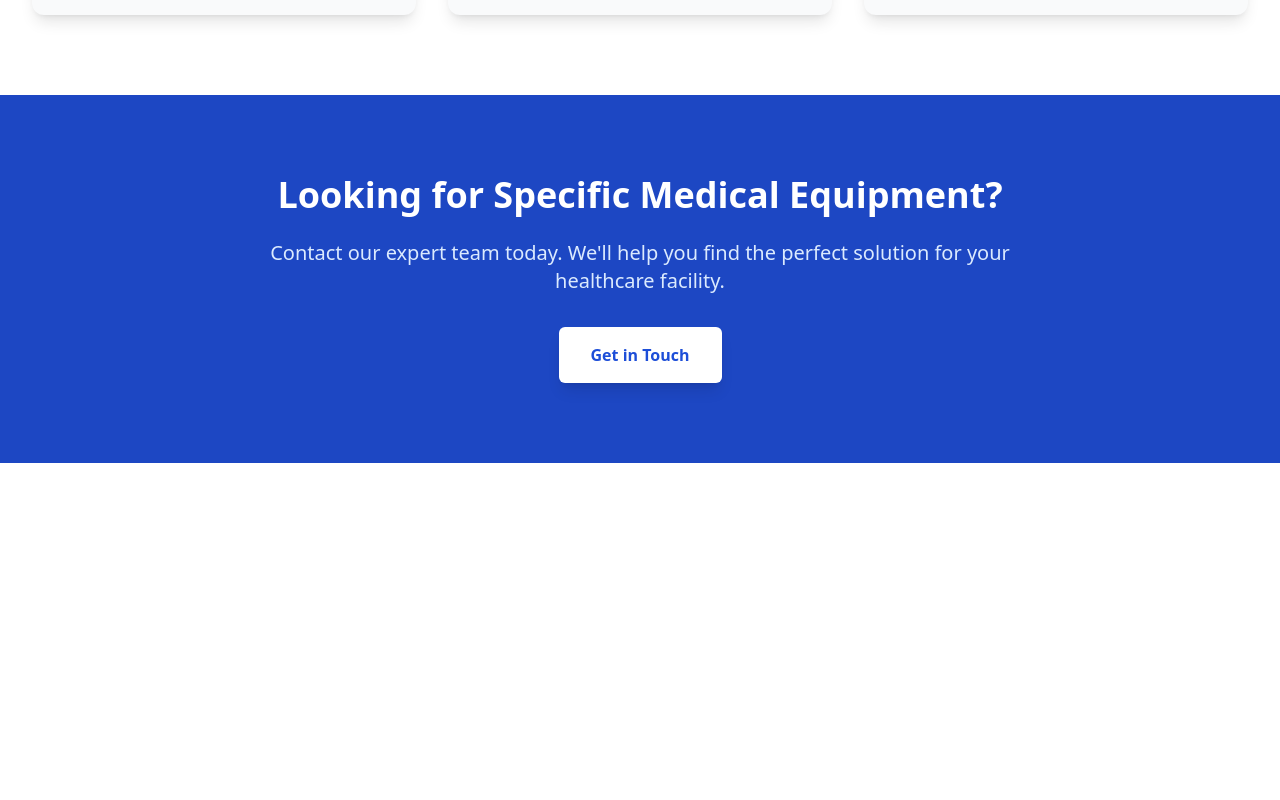
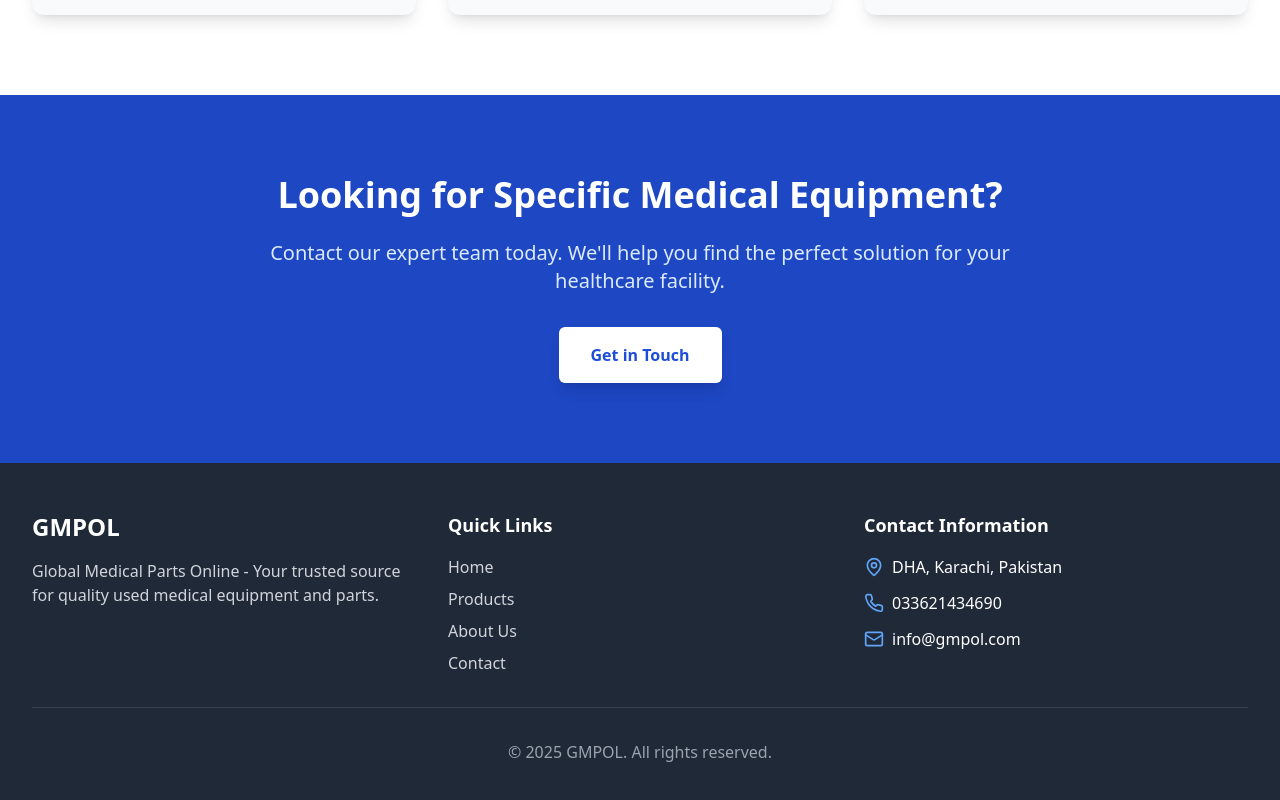
Before and after one commit to Lilsnoop1/Gmpol, a React (Vite) app: page / in a window 1280 px wide. Shown: the part 1979-2779 px from the top of the page. Before the commit the page ends 2442 px from the top, so only its background shows below. Built offline with nearby package versions, Linux system fonts and the light colour scheme; no server answers.

Commit message:
fixed instruments

```diff
--- a/src/App.tsx
+++ b/src/App.tsx
@@ -7,6 +7,7 @@
 import Checkout from './pages/Checkout';
 import About from './pages/About';
 import Contact from './pages/Contact';
+import Footer from './components/Footer';
 
 const App: React.FC = () => {
   return (
@@ -17,12 +18,13 @@
           <Routes>
             <Route path="/" element={<Home />} />
             <Route path="/products" element={<Products />} />
-            <Route path="/products/:id" element={<ProductDetail />} />
+            <Route path="/products/:id/:comesfrom?" element={<ProductDetail />} />
             <Route path="/checkout" element={<Checkout />} />
             <Route path="/about" element={<About />} />
             <Route path="/contact" element={<Contact />} />
           </Routes>
         </main>
+        <Footer/>
       </div>
     </Router>
   );
```
